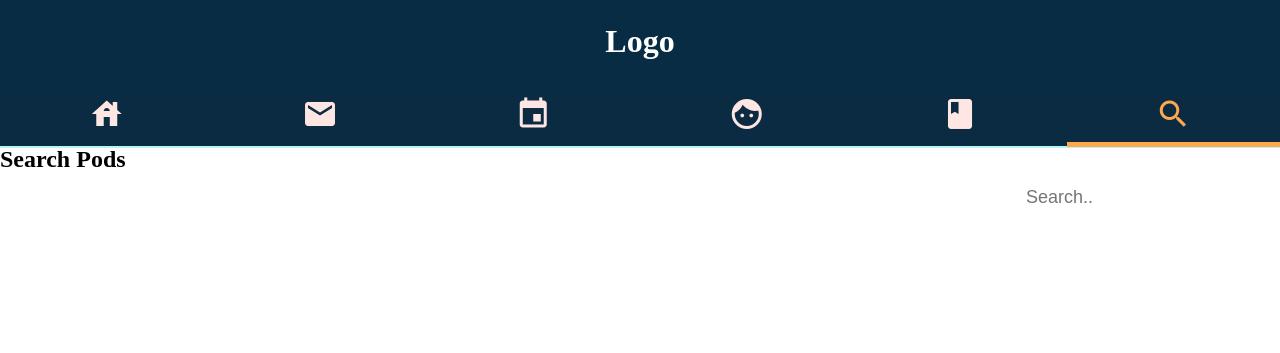
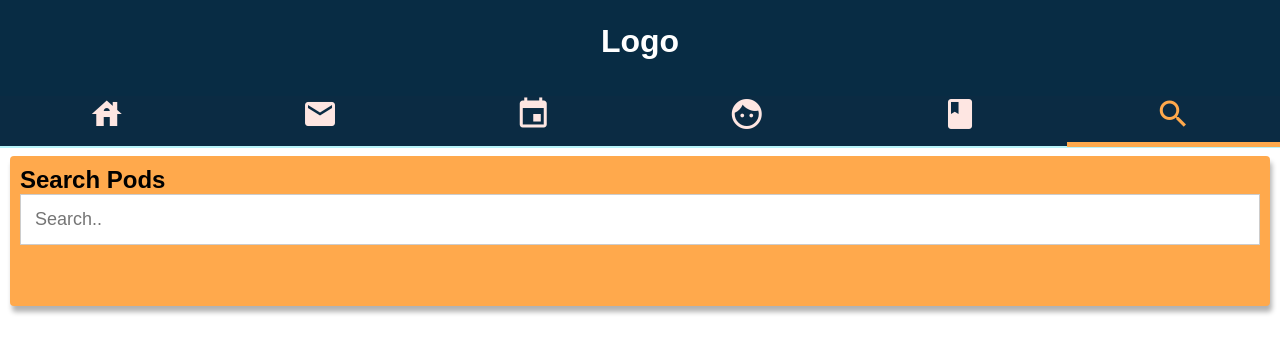
Before and after one commit to WSU-4110/Learning-Pods, a PHP site: page /searchpods.html in a window 1280 px wide. Shown: the top 353 px of the page. Run offline with PHP 8.4, Linux system fonts and the light colour scheme.

Commit message:
Added cards and temp color for each page and style

```diff
--- a/src/index.html
+++ b/src/index.html
@@ -44,8 +44,12 @@
 
         <!-- MAIN BODY -->
         <div class="main">
-            <h2>Home</h2>
+            <div class="card">
+                <div class="container">
 
+                    <h2>Home</h2>
+                    </div>
+            </div>
         </div>
     </body>
     </html>
--- a/src/learningPods.css
+++ b/src/learningPods.css
@@ -117,6 +117,7 @@ header {
   padding: 0%;
   margin: 0%;
   box-sizing: border-box;
+  font-family: Arial, Helvetica, sans-serif;
 }
 
 .main {
@@ -132,7 +133,22 @@ h1 {
   padding-top: 35px;
 }
 
+.card {
+  transition: 0.4s;
+  box-shadow: 2px 6px 5px 0px rgba(0,0,0,0.3);
+  border-radius: 4px;
+  margin: 10px;
+  background-color: #FFA94C;
+}
 
+.card a:link {
+  color: #FFFFFF;
+  font-weight: bold;
+}
+
+.container {
+  padding: 10px;
+}
 
 /* APPLY ONCE DESKTOP IS ADDED */
 /*
--- a/src/profile.html
+++ b/src/profile.html
@@ -44,6 +44,8 @@
         <!-- MAIN BODY -->
 
         <div class="main">
+            <div class="card">
+                <div class="container">
             <h2>Profile</h2><br><hr><br>
 			<form action="php/getProfile.php" method="post">
 				<label for="FirstName">First name:</label><br>
@@ -56,6 +58,8 @@
 				<input type="text" id="ZipCode" name="ZipCode" value="48312"><br><br>
 				<input type="submit" value="Submit">
 			</form>
+                </div>
+            </div>
         </div>
     </body>
  </html>
--- a/src/resources.html
+++ b/src/resources.html
@@ -44,6 +44,8 @@
 
         <!-- MAIN BODY -->
         <div class="main">
+            <div class="card">
+                <div class="container">
             <h2>Resources</h2>
             <p>
 	            Here are a list of resources.
@@ -57,5 +59,7 @@
 
 
         </div>
+    </div>
+</div>
     </body>
     </html>
--- a/src/searchpods.html
+++ b/src/searchpods.html
@@ -71,7 +71,7 @@
   margin-right: 16px;
   font-size: 18px;
 }
- {
+
   .topnav a, .topnav input[type=text] {
     float: none;
     display: block;
@@ -83,15 +83,20 @@
   .topnav input[type=text] {
     border: 1px solid #ccc;
   }
-}
+
 </style>
     <!-- MAIN BODY -->
         <div class="main">
-        <div class="topnav">
-            <h2>Search Pods</h2>
-            <input type="text" placeholder="Search..">
+          <div class="card" style="height:150px;">
+            <div class="container">
+              <div class="topnav">
+                <h2>Search Pods</h2>
+                <input type="text" placeholder="Search..">
 
-        </div>
+              </div>
+            </div>
+          </div>
+          </div>
 
     </body>
     </html>
```
Also changed, not shown: src/calendar.html (+5 -2 lines), src/messages.html (+5 -2 lines).
